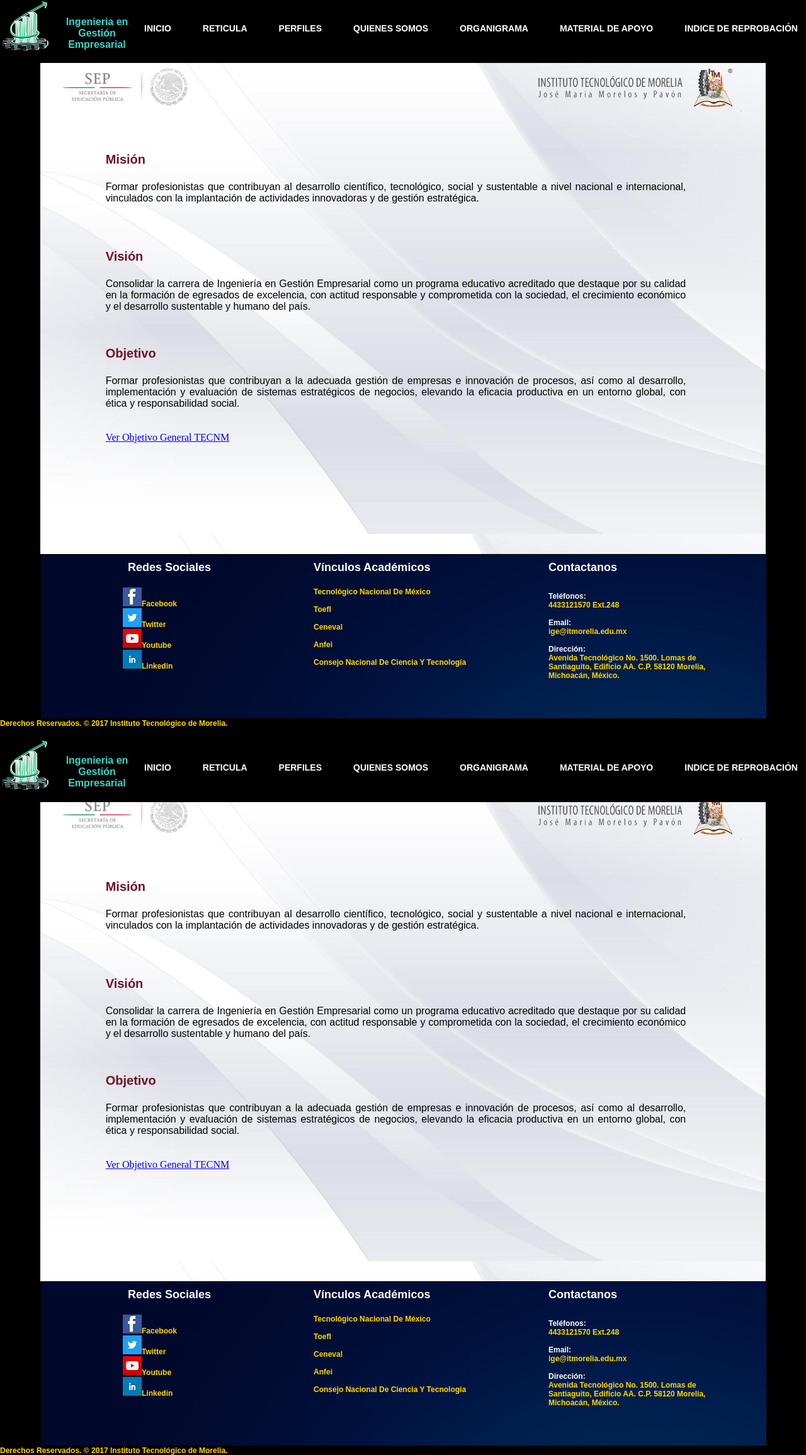
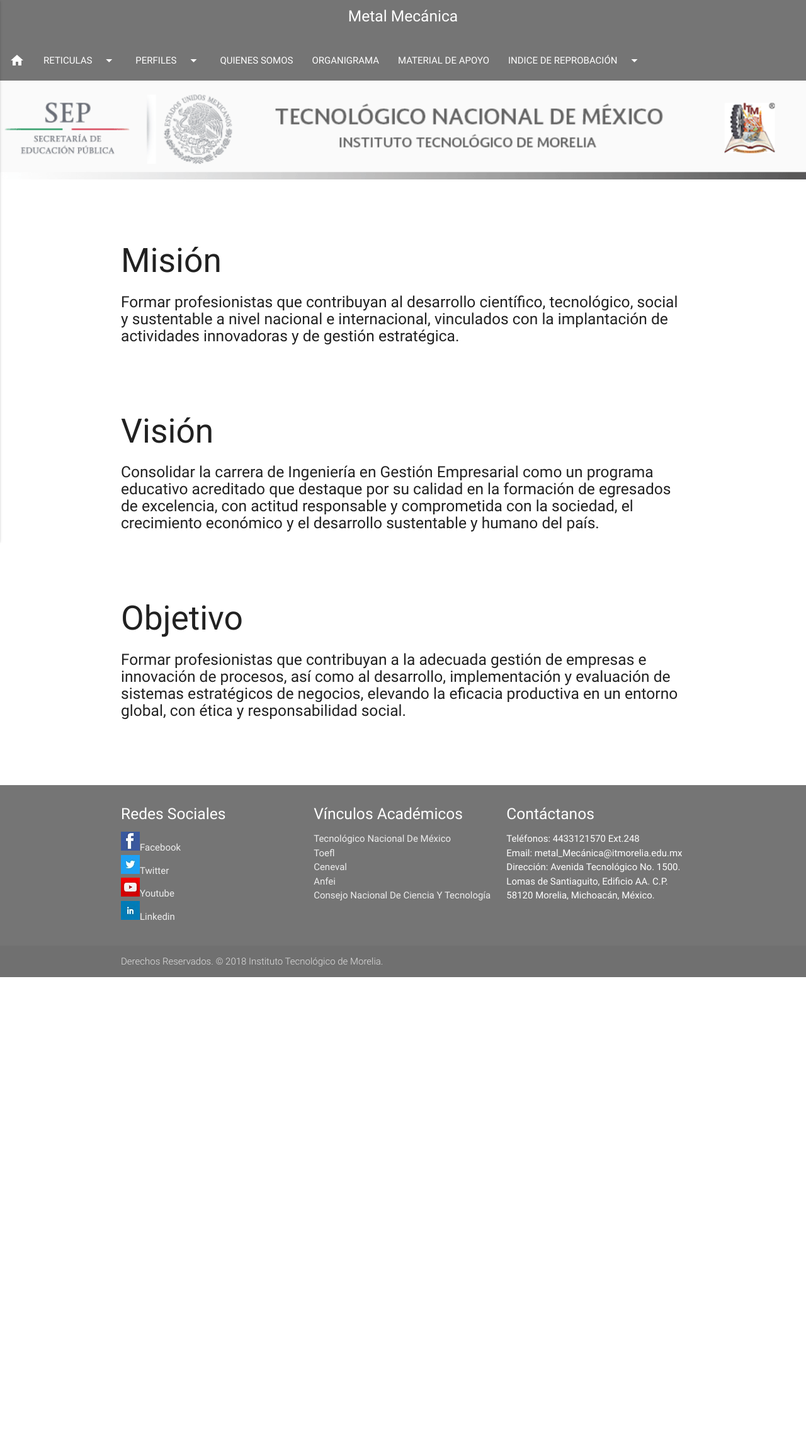
Before and after one commit to AngelCRF/SitioWebMecanica, a PHP site: page /mision.php in a window 1280 px wide. Shown: the whole page at 63% size. After the commit the page ends 1552 px from the top, so only its background shows below. Run offline with PHP 8.4, Linux system fonts and the light colour scheme; some libraries are stand-ins or nearby versions.

Commit message:
se agrega quienes somos

```diff
--- a/mision.php
+++ b/mision.php
@@ -1,315 +1,135 @@
 <!DOCTYPE html>
-<!-- Artesania y loza Mexicana -->
-
 <html lang="es">
     <head>
-        <title>ITMORELIA| Ing. en Gestión Empresarial</title>
+        <title>¿Quíenes Somos?</title>
         <meta charset="utf-8"/>
+        <meta name="keywords" content="Quienes, Somos, Mecanica, ITM"/>
+        <meta name="author" content="Luis Eduardo Loaiza Diosdasdo"/>
+        <link rel="icon" type="image/ico" href="Imagenes/icotec.ico"/>
+        <link href="https://fonts.googleapis.com/icon?family=Material+Icons" rel="stylesheet">
+        <!--Import materialize.css-->
+        <link type="text/css" rel="stylesheet" href="css/materialize.min.css"  media="screen,projection"/>
+        <!--Let browser know website is optimized for mobile-->
+        <meta name="viewport" content="width=device-width, initial-scale=1, maximum-scale=1">
+    </head>
+    <body>
 
-        <meta name="keywords" content="pagina de IGE"/>
-
-        <meta name="author" content="Neri Gonzalez Lopez"/>
-        <link rel="icon" type="image/ico" href="Imagenes/icotec.ico"/>
-
-         <link rel="stylesheet" type="text/css" href="index.css" />
-        <style type="text/css">
-        body{
-          background: #000000;
-          background-repeat: no-repeat;
-          background-position: center center;
-          background-attachment: fixed;
-           }
-        </style>
-       </head>
-    <body >
-    <div id="header" style = "display: table; width: 500px;">
-    <div style = "float: left; width: 104px;">
-        <div style = "float: left; height: 100px; width: 100px;">
-        <ul class="nav">
-            <li><img src="Imagenes/logoch.png"></li>
+    	<script type="text/javascript" src="https://code.jquery.com/jquery-3.2.1.min.js"></script>
+        <script type="text/javascript">
+            $(document).ready(function(){
+                $(".dropdown-button").dropdown();
+                $('.materialboxed').materialbox();
+                $(".button-collapse").sideNav();
+            });
+        </script>
+        <script type="text/javascript" src="js/materialize.min.js"></script>
+        <!--contenedores para menus desplegables-->
+        <ul id="reticulas" class="dropdown-content">
+            <li><a href="reticula1.php">Ingeniería Mecánica</a></li>
+            <li><a href="reticula2.php">Ingeniería Mecatrónica</a></li>
+        </ul>
+        <ul id="perfiles" class="dropdown-content">
+            <li><a href="aspirante.php">Perfil de Aspirante</a></li>
+            <li><a href="egresado.php">Perfil de Egresado</a></li>
+        </ul>
+        <ul id="reprobacion" class="dropdown-content">
+            <li><a href="PDF/Indice_Rep/ENE-JUN 2015.pdf" target="blank">ENE-JUN 2015</a></li>
+            <li><a href="PDF/Indice_Rep/AGO-DIC 2015.pdf" target="blank">AGO-DIC 2015</a></li>
+            <li><a href="PDF/Indice_Rep/ENE-JUN 2016.pdf" target="blank">ENE-JUN 2016</a></li>
+            <li><a href="PDF/Indice_Rep/AGO-DIC 2016.pdf" target="blank">AGO-DIC 2016</a></li>
+        </ul>
+        <ul id="reticulas-movil" class="dropdown-content">
+            <li><a href="reticula1.php">Ingeniería Mecánica</a></li>
+            <li><a href="reticula2.php">Ingeniería Mecatrónica</a></li>
+        </ul>
+        <ul id="perfiles-movil" class="dropdown-content">
+            <li><a href="aspirante.php">Perfil de Aspirante</a></li>
+            <li><a href="egresado.php">Perfil de Egresado</a></li>
+        </ul>
+        <ul id="reprobacion-movil" class="dropdown-content">
+            <li><a href="PDF/Indice_Rep/ENE-JUN 2015.pdf" target="blank">ENE-JUN 2015</a></li>
+            <li><a href="PDF/Indice_Rep/AGO-DIC 2015.pdf" target="blank">AGO-DIC 2015</a></li>
+            <li><a href="PDF/Indice_Rep/ENE-JUN 2016.pdf" target="blank">ENE-JUN 2016</a></li>
+            <li><a href="PDF/Indice_Rep/AGO-DIC 2016.pdf" target="blank">AGO-DIC 2016</a></li>
+        </ul>
+        <ul id="slide-out" class="side-nav">
+            <li><a href="index.php"><i class="material-icons">home</i></a></li>
+            <li><a class="dropdown-button" href="#!" data-activates="reticulas-movil">RETICULAS<i class="material-icons right" >arrow_drop_down</i></a></li>
+            <li><a href="#" class="dropdown-button" data-activates="perfiles-movil">PERFILES<i class="material-icons right" >arrow_drop_down</i></a></li>
+            <li><a href="mision.php">QUIENES SOMOS</a></li>
+            <li><a href="orga.php">ORGANIGRAMA</a></li>
+            <li><a href="material_apoyo.php">MATERIAL DE APOYO</a></li>
+            <li><a href="#" class="dropdown-button" data-activates="reprobacion-movil">INDICE DE REPROBACIÓN<i class="material-icons right" >arrow_drop_down</i></a></li>
+        </ul>
+        <!--encabezado y menus-->
+        <nav>
+            <div class="nav-wrapper grey darken-1">
+                <a href="#" data-activates="slide-out" class="button-collapse hide-on-large-only left"><i class="material-icons">menu</i></a>
+                <a href="#" class="brand-logo center"><h5>Metal Mecánica</h5></a>
+            </div>
+        </nav>
+        <nav class="hide-on-med-and-down">
+            <div class="nav-wrapper grey darken-1 center-align">
+                <ul class="center hide-on-med-and-down">
+                    <li><a href="index.php"><i class="material-icons">home</i></a></li>
+                    <li><a class="dropdown-button" href="#!" data-activates="reticulas">RETICULAS<i class="material-icons right" >arrow_drop_down</i></a></li>
+                    <li><a href="#" class="dropdown-button" data-activates="perfiles">PERFILES<i class="material-icons right" >arrow_drop_down</i></a></li>
+                    <li><a href="mision.php">QUIENES SOMOS</a></li>
+                    <li><a href="orga.php">ORGANIGRAMA</a></li>
+                    <li><a href="material_apoyo.php">MATERIAL DE APOYO</a></li>
+                    <li><a href="#" class="dropdown-button" data-activates="reprobacion">INDICE DE REPROBACIÓN<i class="material-icons right" >arrow_drop_down</i></a></li>
                 </ul>
             </div>
-
+        </nav>
+        <header>
+      		<img class="responsive-img" src="Imagenes/head.png" alt="header pagina quienes somos" height="90px" width="3000px">
+        </header><br><br><br><div class="container">
+		<p><h2>Misión</h2></p>
+        	<p><h5>Formar profesionistas que contribuyan al desarrollo científico, tecnológico, social y sustentable a nivel nacional e internacional, vinculados con la implantación de actividades innovadoras y de gestión estratégica.</h5></p>
+        	<br><br><br>
+        	<p><h2>Visión</h2></p>
+        	<p><h5>Consolidar la carrera de Ingeniería en Gestión Empresarial como un programa educativo acreditado que destaque por su calidad en la formación de egresados de excelencia, con actitud responsable y comprometida con la sociedad, el crecimiento económico y el desarrollo sustentable y humano del país.</h5></p>
+        	<br><br><br>
+        	<p><h2>Objetivo</h2></p>
+        	<p><h5>Formar profesionistas que contribuyan a la adecuada gestión de empresas e innovación de procesos, así como al desarrollo, implementación y evaluación de sistemas estratégicos de negocios, elevando la eficacia productiva en un entorno global, con ética y responsabilidad social.</h5></p>
+        	<br><br><br><br></div>
+         <footer class="page-footer grey darken-1">
+          <div class="container">
+            <div class="row">
+              <div class="col l4 s12">
+                <h5 class="white-text">Redes Sociales</h5>
+                <ul>
+                  <li><a class="grey-text text-lighten-3" href="https://www.facebook.com/IGE-ITMorelia-Oficial-137692846975721/" target="_blank"><img src="Imagenes/face.jpg">Facebook</a></li>
+                  <li><a class="grey-text text-lighten-3" href="https://twitter.com/itmoficial" target="_blank"> <img src="Imagenes/tiwter.jpg">Twitter</a></li>
+                  <li><a class="grey-text text-lighten-3" href="https://www.youtube.com/user/ITMoreliaOficial/" target="_blank"> <img src="Imagenes/youtube.jpg">Youtube</a></li>
+                  <li><a class="grey-text text-lighten-3" href="https://www.linkedin.com/edu/instituto-tecnol%C3%B3gico-de-morelia-173011" target="_blank"><img src="Imagenes/link.jpg">Linkedin</a></li>
+                </ul>
               </div>
-
-    <div  style = "float: left; height: 100px; width: 100px;">
-
-
-    	<ul class="titulo_carrera">
-			<li>Ingenieria en Gestión Empresarial</li>
+              <div class="col l4 s12">
+                <h5 class="white-text">Vínculos Académicos</h5>
+                <ul>
+                  <li><a class="grey-text text-lighten-3" href="http://www.tecnm.mx/" target="_blank">Tecnológico Nacional De México</a></li>
+                  <li><a class="grey-text text-lighten-3" href="http://www.ets.org/es/toefl"  target="_blank">Toefl</a></li>
+                  <li><a class="grey-text text-lighten-3" href="http://www.ceneval.edu.mx/" target="_blank">Ceneval</a></li>
+                  <li><a class="grey-text text-lighten-3" href="http://www.anfei.mx/" target="_blank">Anfei</a></li>
+                  <li><a class="grey-text text-lighten-3" href="http://www.conacyt.mx/" target="_blank">Consejo Nacional De Ciencia Y Tecnología</a></li>
                 </ul>
-
               </div>
-
-    <div style = "height: 50px; width: 1350px;">
-
-    <br><br>
-    	<ul class="nav">
-            <li><a href="index.php"><font color="white">INICIO</font></a></li>
-            <li><a href="mision.php#"><font color="white">RETICULA</font></a>
+              <div class="col l4 s12">
+                <h5 class="white-text">Contáctanos</h5>
                 <ul>
-                    <li><a href="reticula1.php"><font color="white">Especialidad Calidad</font></a></li>
-                    <li><a href="reticula2.php"><font color="white">Especialidad Finanzas</font></a></li>
+                    Teléfonos: 4433121570 Ext.248<br />
+                    Email: metal_Mecánica@itmorelia.edu.mx<br />
+                    Dirección: Avenida Tecnológico No. 1500. Lomas de Santiaguito, Edificio AA. C.P. 58120 Morelia, Michoacán, México.<br />
                 </ul>
-            </li>
-            <li><a href="mision.php#"><font color="white">PERFILES</font></a>
-                <ul>
-                    <li><a href="aspirante.php"><font color="white">Perfil de Aspirante</font></a></li>
-                    <li><a href="egresado.php"><font color="white">Perfil de Egresado</font></a></li>
-                </ul>
-            </li>
-            <li><a href="mision.php"><font color="white">QUIENES SOMOS</font></a></li>
-            <li><a href="orga.php"><font color="white">ORGANIGRAMA</font></a></li>
-            <li><a href="material_apoyo.php"><font color="white">MATERIAL DE APOYO</font></a></li>
-          <li><a href="mision.php#"><font color="white">INDICE DE REPROBACIÓN</font></a>
-                <ul>
-                    <li><a href="PDF/Indice_Rep/ENE-JUN&#32;2015.pdf" target="blank"><font color="white">ENE-JUN 2015</font></a></li>
-                    <li><a href="PDF/Indice_Rep/AGO-DIC&#32;2015.pdf" target="blank"><font color="white">AGO-DIC 2015</font></a></li>
-                    <li><a href="PDF/Indice_Rep/ENE-JUN&#32;2016.pdf" target="blank"><font color="white">ENE-JUN 2016</font></a></li>
-                    <li><a href="PDF/Indice_Rep/AGO-DIC&#32;2016.pdf" target="blank"><font color="white">AGO-DIC 2016</font></a></li>
-              </ul>
-                    </li>
-
-        </ul>
-
-    </div>
-
-</div>
-<br><br><br>
-
-
-
-
-<div class="Cprincipal_mision">
-  <div class="cajaS"><img src="Imagenes/logoSEP.png"></div>
-     <div class="cajaT"><img src="Imagenes/logoTEC.png"><br></div>
-     <br><br><br><br><br>
-	 <br><br><br><br>
-
-     <div class="Ctexto">
-
-
-<div class="letrat">Misión<br><br></div>
-<div class="letram" align="justify">
-Formar profesionistas que contribuyan al desarrollo científico, tecnológico, social y sustentable a nivel nacional e internacional, vinculados con la implantación de actividades innovadoras y de gestión estratégica.<br><br><br><br><br></div>
-
-
-<div class="letrat">Visión<br><br></div>
-<div class="letram" align="justify">
-Consolidar la carrera de Ingeniería en Gestión Empresarial como un programa educativo acreditado que destaque por su calidad en la formación de egresados de excelencia, con actitud responsable y comprometida con la sociedad, el crecimiento económico y el desarrollo sustentable y humano del país.<br><br><br><br></div>
-
-
-<div class="letrat">Objetivo<br><br></div>
-<div class="letram" align="justify">
-Formar profesionistas que contribuyan a la adecuada gestión de empresas e innovación de procesos, así como al desarrollo, implementación y evaluación de sistemas estratégicos de negocios, elevando la eficacia productiva en un entorno global, con ética y responsabilidad social.<br></div>
-<br>
-<br>
-<a id="" target="_blank" href="http://www.tecnm.mx/licenciatura_2009_2010/ingenieria-en-gestion-empresarial">Ver Objetivo General TECNM</a>
-
-
-
-</div>
-
-
-
-
-
-
-
-</div>
-
-<div  class="letra_pie">
-<div class="Cpie_index">
-<div class="CSocial">
-<div class="titulos_pie"><center>Redes Sociales</center><br></div>
-<div class="CSocial2">
-<a id="link" href="https://www.facebook.com/IGE-ITMorelia-Oficial-137692846975721/" target="_blank"> <img src="Imagenes/face.jpg">Facebook<br></a>
-<a  id="link" href="https://twitter.com/itmoficial" target="_blank"> <img src="Imagenes/tiwter.jpg">Twitter<br></a>
-<a  id="link" href="https://www.youtube.com/user/ITMoreliaOficial/" target="_blank"> <img src="Imagenes/youtube.jpg">Youtube<br> </a>
-<a  id="link" href="https://www.linkedin.com/edu/instituto-tecnol%C3%B3gico-de-morelia-173011" target="_blank"><img src="Imagenes/link.jpg">Linkedin<br></a>
               </div>
             </div>
-<div class="CVinculo">
-<div class="titulos_pie">Vínculos Académicos</center><br><br></div>
-<a  id="link" href="http://www.tecnm.mx/" target="_blank">Tecnológico Nacional De México<br><br></a>
-<a   id="link" href="http://www.ets.org/es/toefl"  target="_blank">Toefl<br><br></a>
-<a   id="link" href="http://www.ceneval.edu.mx/" target="_blank">Ceneval<BR><br></a>
-<a    id="link" href="http://www.anfei.mx/" target="_blank">Anfei<BR><br></a>
-<a     id="link" href="http://www.conacyt.mx/" target="_blank">Consejo Nacional De Ciencia Y Tecnología<br><br></a>
           </div>
-<div class="CContactar">
-<div class="titulos_pie">Contactanos</div><br><br>
-<a id="link2">Teléfonos:</a><br>
-4433121570 Ext.248<br><br>
-<a id="link2">Email:</a><br><a id="link" >ige@itmorelia.edu.mx</a><br><br>
-<a id="link2">Dirección:</a><br>
-Avenida Tecnológico No. 1500. Lomas de Santiaguito, Edificio AA. C.P. 58120 Morelia, Michoacán, México.<br>
+          <div class="footer-copyright">
+            <div class="container">
+                Derechos Reservados. © 2018 Instituto Tecnológico de Morelia.
             </div>
-
           </div>
-Derechos Reservados. © 2017 Instituto Tecnológico de Morelia.
-</div>
-
-
-
-
+        </footer>
     </body>
 </html>
-=======
-<!DOCTYPE html>
-<!-- Artesania y loza Mexicana -->
-
-<html lang="es">
-    <head>
-        <title>ITMORELIA| Ing. en Gestión Empresarial</title>
-        <meta charset="utf-8"/>
-
-        <meta name="keywords" content="pagina de IGE"/>
-
-        <meta name="author" content="Neri Gonzalez Lopez"/>
-        <link rel="icon" type="image/ico" href="Imagenes/icotec.ico"/>
-
-         <link rel="stylesheet" type="text/css" href="index.css" />
-        <style type="text/css">
-        body{
-          background: #000000;
-          background-repeat: no-repeat;
-          background-position: center center;
-          background-attachment: fixed;
-           }
-        </style>
-       </head>
-    <body >
-    <div id="header" style = "display: table; width: 500px;">
-    <div style = "float: left; width: 104px;">
-        <div style = "float: left; height: 100px; width: 100px;">
-        <ul class="nav">
-            <li><img src="Imagenes/logoch.png"></li>
-        </ul>
-        </div>
-
-    </div>
-
-    <div  style = "float: left; height: 100px; width: 100px;">
-
-
-    	<ul class="titulo_carrera">
-			<li>Ingenieria en Gestión Empresarial</li>
-    	</ul>
-
-    </div>
-
-    <div style = "height: 50px; width: 1350px;">
-
-    <br><br>
-    	<ul class="nav">
-            <li><a href="index.php"><font color="white">INICIO</font></a></li>
-            <li><a href="mision.php#"><font color="white">RETICULA</font></a>
-            	<ul>
-                    <li><a href="reticula1.php"><font color="white">Especialidad Calidad</font></a></li>
-                    <li><a href="reticula2.php"><font color="white">Especialidad Finanzas</font></a></li>
-                </ul>
-            </li>
-            <li><a href="mision.php#"><font color="white">PERFILES</font></a>
-                <ul>
-                    <li><a href="aspirante.php"><font color="white">Perfil de Aspirante</font></a></li>
-                    <li><a href="egresado.php"><font color="white">Perfil de Egresado</font></a></li>
-                </ul>
-            </li>
-            <li><a href="mision.php"><font color="white">QUIENES SOMOS</font></a></li>
-            <li><a href="orga.php"><font color="white">ORGANIGRAMA</font></a></li>
-            <li><a href="material_apoyo.php"><font color="white">MATERIAL DE APOYO</font></a></li>
-          <li><a href="mision.php#"><font color="white">INDICE DE REPROBACIÓN</font></a>
-                <ul>
-                    <li><a href="PDF/Indice_Rep/ENE-JUN&#32;2015.pdf" target="blank"><font color="white">ENE-JUN 2015</font></a></li>
-                    <li><a href="PDF/Indice_Rep/AGO-DIC&#32;2015.pdf" target="blank"><font color="white">AGO-DIC 2015</font></a></li>
-                    <li><a href="PDF/Indice_Rep/ENE-JUN&#32;2016.pdf" target="blank"><font color="white">ENE-JUN 2016</font></a></li>
-                    <li><a href="PDF/Indice_Rep/AGO-DIC&#32;2016.pdf" target="blank"><font color="white">AGO-DIC 2016</font></a></li>
-              </ul>
-                    </li>
-
-        </ul>
-
-    </div>
-
-</div>
-<br><br><br>
-
-
-
-
-<div class="Cprincipal_mision">
-  <div class="cajaS"><img src="Imagenes/logoSEP.png"></div>
-     <div class="cajaT"><img src="Imagenes/logoTEC.png"><br></div>
-     <br><br><br><br><br>
-	 <br><br><br><br>
-
-     <div class="Ctexto">
-
-
-<div class="letrat">Misión<br><br></div>
-<div class="letram" align="justify">
-Formar profesionistas que contribuyan al desarrollo científico, tecnológico, social y sustentable a nivel nacional e internacional, vinculados con la implantación de actividades innovadoras y de gestión estratégica.<br><br><br><br><br></div>
-
-
-<div class="letrat">Visión<br><br></div>
-<div class="letram" align="justify">
-Consolidar la carrera de Ingeniería en Gestión Empresarial como un programa educativo acreditado que destaque por su calidad en la formación de egresados de excelencia, con actitud responsable y comprometida con la sociedad, el crecimiento económico y el desarrollo sustentable y humano del país.<br><br><br><br></div>
-
-
-<div class="letrat">Objetivo<br><br></div>
-<div class="letram" align="justify">
-Formar profesionistas que contribuyan a la adecuada gestión de empresas e innovación de procesos, así como al desarrollo, implementación y evaluación de sistemas estratégicos de negocios, elevando la eficacia productiva en un entorno global, con ética y responsabilidad social.<br></div>
-<br>
-<br>
-<a id="" target="_blank" href="http://www.tecnm.mx/licenciatura_2009_2010/ingenieria-en-gestion-empresarial">Ver Objetivo General TECNM</a>
-
-
-
-</div>
-
-
-
-
-
-
-
-</div>
-
-<div  class="letra_pie">
-<div class="Cpie_index">
-<div class="CSocial">
-<div class="titulos_pie"><center>Redes Sociales</center><br></div>
-<div class="CSocial2">
-<a id="link" href="https://www.facebook.com/IGE-ITMorelia-Oficial-137692846975721/" target="_blank"> <img src="Imagenes/face.jpg">Facebook<br></a>
-<a  id="link" href="https://twitter.com/itmoficial" target="_blank"> <img src="Imagenes/tiwter.jpg">Twitter<br></a>
-<a  id="link" href="https://www.youtube.com/user/ITMoreliaOficial/" target="_blank"> <img src="Imagenes/youtube.jpg">Youtube<br> </a>
-<a  id="link" href="https://www.linkedin.com/edu/instituto-tecnol%C3%B3gico-de-morelia-173011" target="_blank"><img src="Imagenes/link.jpg">Linkedin<br></a>
-</div>
-</div>
-<div class="CVinculo">
-<div class="titulos_pie">Vínculos Académicos</center><br><br></div>
-<a  id="link" href="http://www.tecnm.mx/" target="_blank">Tecnológico Nacional De México<br><br></a>
-<a   id="link" href="http://www.ets.org/es/toefl"  target="_blank">Toefl<br><br></a>
-<a   id="link" href="http://www.ceneval.edu.mx/" target="_blank">Ceneval<BR><br></a>
-<a    id="link" href="http://www.anfei.mx/" target="_blank">Anfei<BR><br></a>
-<a     id="link" href="http://www.conacyt.mx/" target="_blank">Consejo Nacional De Ciencia Y Tecnología<br><br></a>
-</div>
-<div class="CContactar">
-<div class="titulos_pie">Contactanos</div><br><br>
-<a id="link2">Teléfonos:</a><br>
-4433121570 Ext.248<br><br>
-<a id="link2">Email:</a><br><a id="link" >ige@itmorelia.edu.mx</a><br><br>
-<a id="link2">Dirección:</a><br>
-Avenida Tecnológico No. 1500. Lomas de Santiaguito, Edificio AA. C.P. 58120 Morelia, Michoacán, México.<br>
-</div>
-
-</div>
-Derechos Reservados. © 2017 Instituto Tecnológico de Morelia.
-</div>
-
-
-
-
-    </body>
-    </html>
```
Also changed, not shown: Imagenes/head.png (added). Lines whose indentation alone changed are shown as unchanged.
